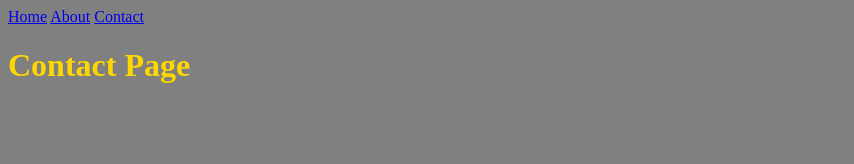
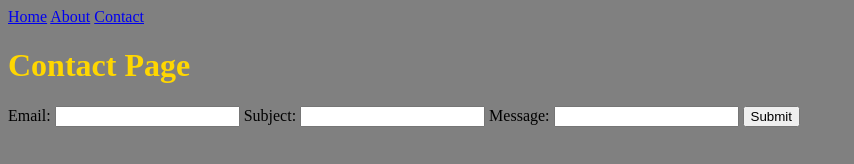
Before and after one commit to pcook3/web-development-project, a website: page Contact.html in a window 1280 px wide. Shown: the whole page, without its empty margins (0-854 px from the left). Drawn offline with Linux system fonts and the light colour scheme.

Commit message:
installing express and frontend form submission

```diff
--- a/Contact.html
+++ b/Contact.html
@@ -17,5 +17,15 @@
             <h1>Contact Page</h1>
         </header>
 
+        <form action="/submit-form" method="post">
+            <label for="email">Email:</label>
+            <input type="text" id="email" name="email" required>
+            <label for="subject">Subject:</label>
+            <input type="text" id="subject" name="subject" required>
+            <label for="message">Message:</label>
+            <input type="text" id="message" name="message" required>
+            <button type="submit">Submit</button>
+        </form>
+
     </body>
 </html>
--- /dev/null
+++ b/package.json
@@ -0,0 +1,5 @@
+{
+  "dependencies": {
+    "express": "^4.19.2"
+  }
+}
```
Also changed, not shown: 1 other file.
